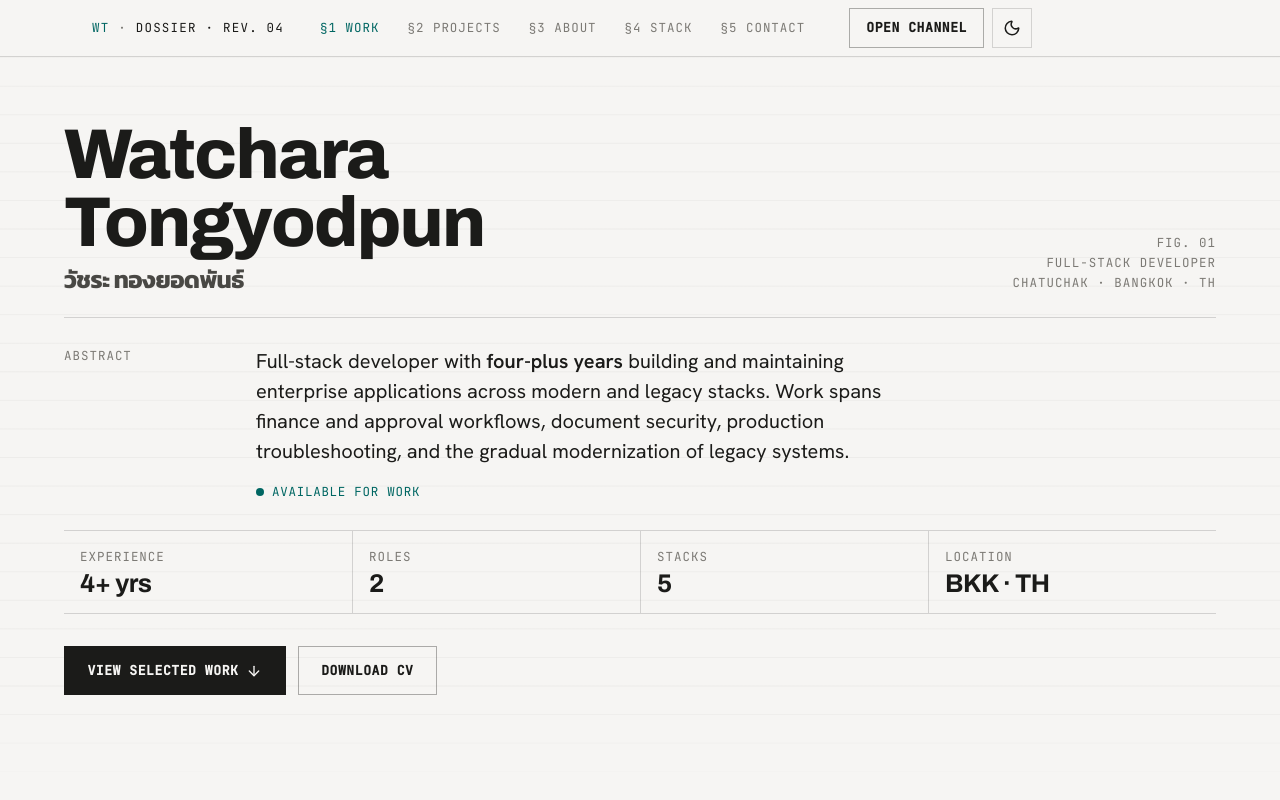
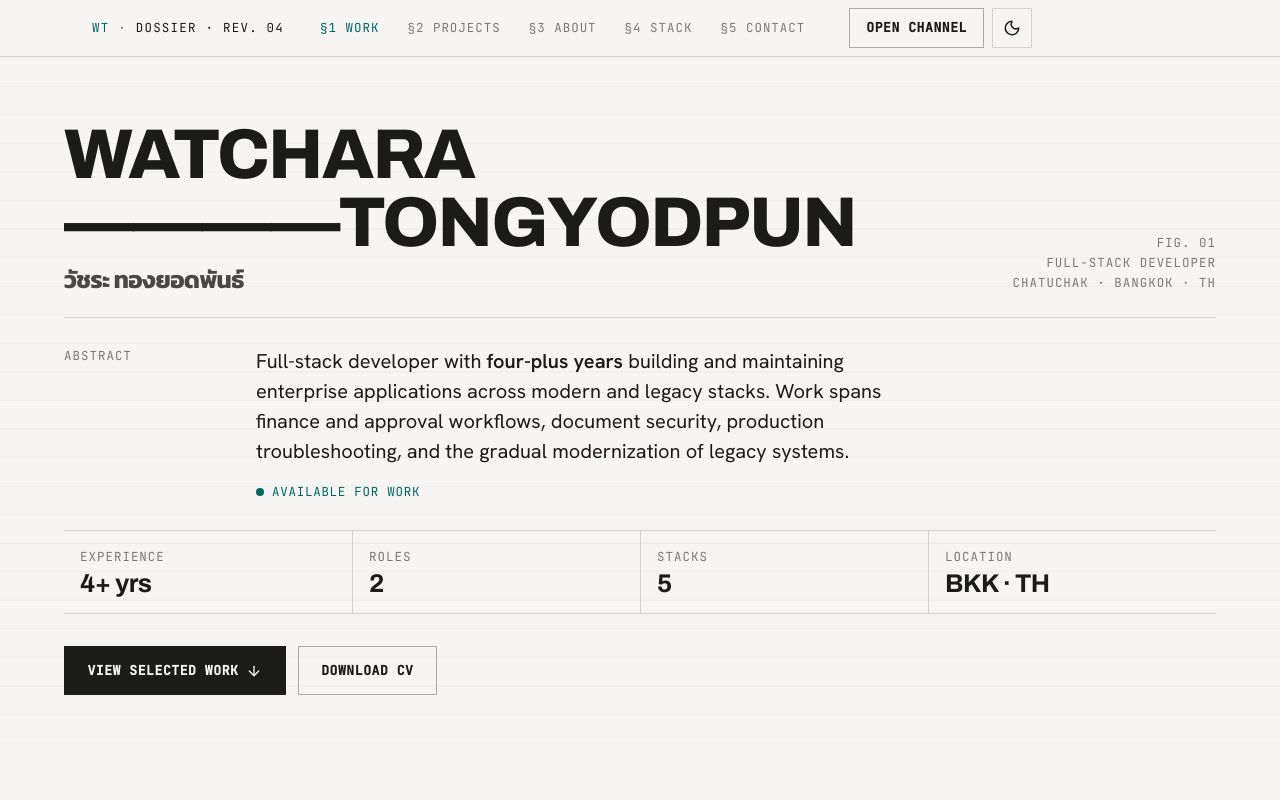
Before and after one commit to DingDong039/portfolio, a Next.js app: page / in a window 1280 px wide. Shown: the top 800 px of the page. Built offline with nearby package versions, Linux system fonts and the light colour scheme.

Commit message:
feat(hero): restyle display title with dash-rule motif

```diff
--- a/components/Hero.tsx
+++ b/components/Hero.tsx
@@ -22,9 +22,9 @@ export default function Hero() {
         <Reveal>
           <header className="grid grid-cols-1 lg:grid-cols-[1fr_auto] gap-6 lg:gap-10 items-end border-b-[1.5px] border-[var(--ink)] pb-6">
             <h1 className="display-title text-[var(--fg)]">
-              Watchara
+              WATCHARA
               <br />
-              Tongyodpun
+              <span aria-hidden="true">————</span>TONGYODPUN
               <span className="block font-display font-semibold text-[0.34em] tracking-[0.01em] text-[var(--fg-2)] mt-3">
                 วัชระ ทองยอดพันธ์
               </span>
```
